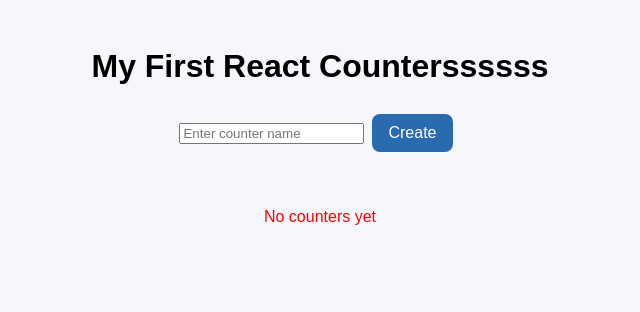
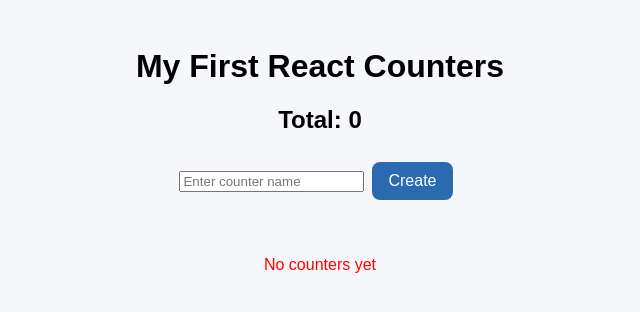
Before and after one commit to Aaron-Paranoid-Android/Multicounter, a React (Vite) app: page / in a window 1280 px wide. Shown: the top 312 px of the page, without its empty margins (320-960 px from the left). Built offline with nearby package versions, Linux system fonts and the light colour scheme.

Commit message:
Updated Header

```diff
--- a/src/components/Header.jsx
+++ b/src/components/Header.jsx
@@ -1,5 +1,8 @@
-export default function Header() {
-    return(
-        <h1>My First React Counterssssss</h1>
-    );
+export default function Header({ total }) {
+  return (
+    <div>
+      <h1>My First React Counters</h1>
+      <h2>Total: {total}</h2>
+    </div>
+  );
 }
```
